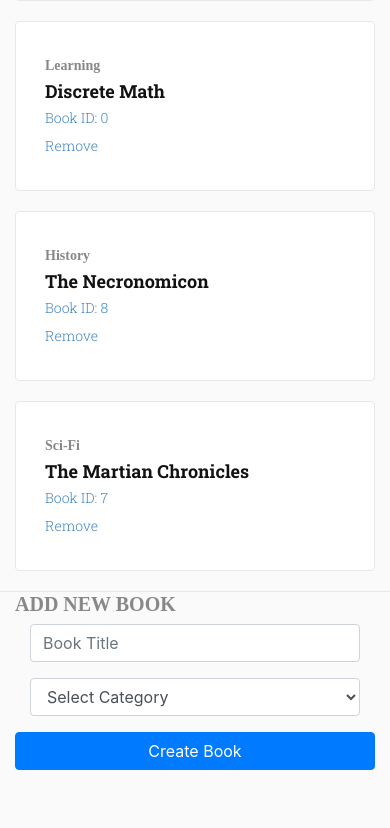
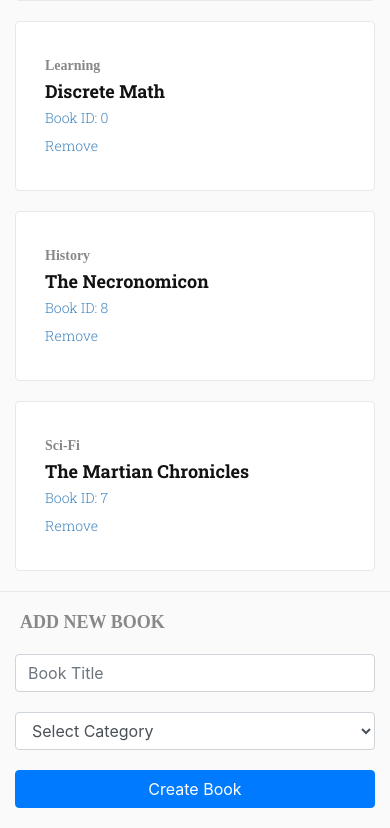
Before and after one commit to oscardelalanza/book-store, a React (Create React App) app: page / in a window 390 px wide. Shown: the part 507-1335 px from the top of the page. Before the commit the page ends 1277 px from the top, so only its background shows below. Built offline with nearby package versions, Linux system fonts and the light colour scheme; a web font is replaced by a local one.

Commit message:
books form responsive

```diff
--- a/src/assets/css/app.css
+++ b/src/assets/css/app.css
@@ -99,4 +99,17 @@ header {
       order: 4; }
       .book .remove button {
         padding: 5px 0 5px 0;
-        font-size: 14px !important; } }
+        font-size: 14px !important; }
+  .books-form {
+    width: 100%;
+    padding: 0; }
+    .books-form .title-form {
+      font-size: 18px !important;
+      margin: 20px;
+      padding: 0; }
+    .books-form .form-group {
+      width: 100%;
+      margin-bottom: 20px; }
+    .books-form input[type='submit'] {
+      width: 100%;
+      margin: 0 15px 20px 15px; } }
--- a/src/assets/sass/_media-queries.scss
+++ b/src/assets/sass/_media-queries.scss
@@ -67,4 +67,25 @@
       }
     }
   }
+
+  .books-form {
+    width: 100%;
+    padding: 0;
+
+    .title-form {
+      font-size: 18px !important;
+      margin: 20px;
+      padding: 0;
+    }
+
+    .form-group {
+      width: 100%;
+      margin-bottom: 20px;
+    }
+
+    input[type='submit'] {
+      width: 100%;
+      margin: 0 15px 20px 15px;
+    }
+  }
 }
```
